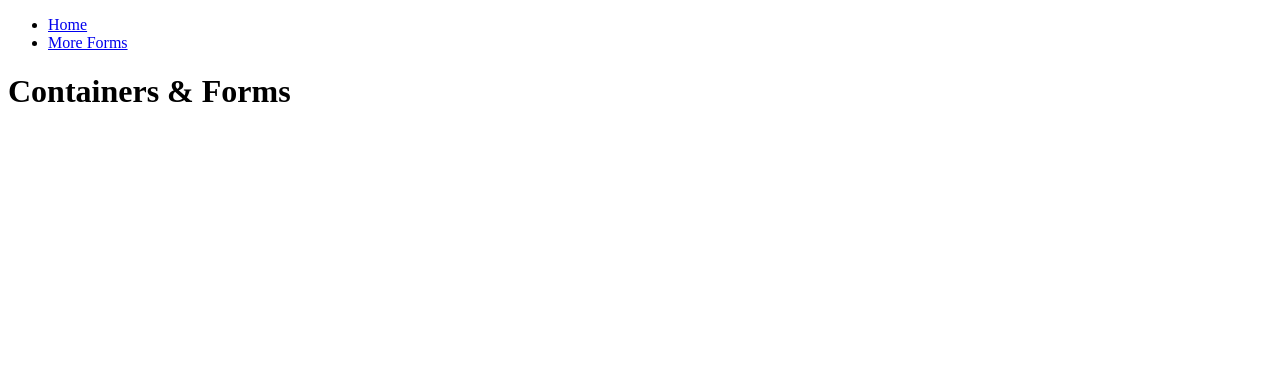
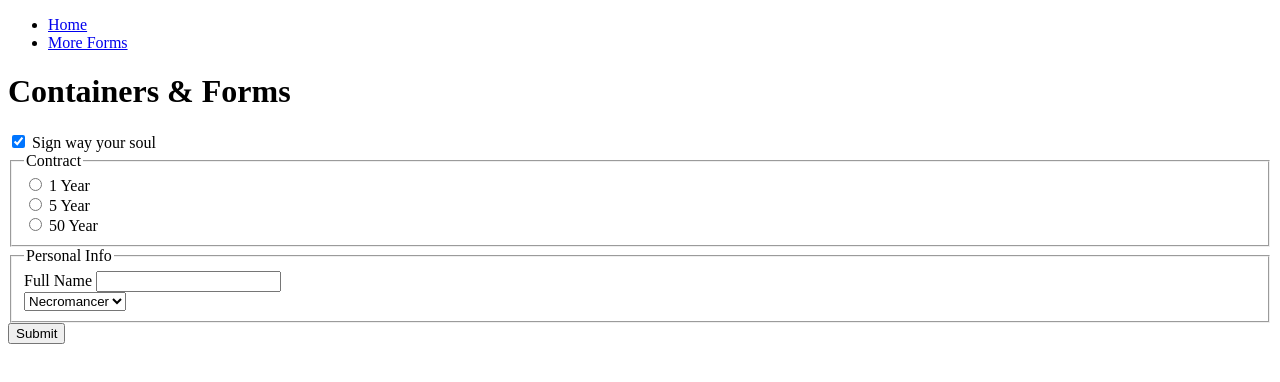
Before and after one commit to Kill0a/WEB-2025, a plain HTML site: page Week3/moreforms.html in a window 1280 px wide. Drawn offline with Linux system fonts and the light colour scheme.

Commit message:
WEEK 3 Lab2

```diff
--- a/Week3/moreforms.html
+++ b/Week3/moreforms.html
@@ -18,5 +18,85 @@
     </nav>
 
     <h1>Containers & Forms</h1>
+
+    <form action="moreforms.html" method="get">
+      <div>
+        <input
+          type="checkbox"
+          name="soulContract"
+          id="soulContract"
+          checked
+          required
+          value="Signed"
+        />
+        <label for="soulContract">Sign way your soul</label>
+      </div>
+
+      <fieldset>
+        <legend>Contract</legend>
+
+        <div>
+          <input
+            type="radio"
+            name="lengthContract"
+            id="lengthContract1"
+            value="1"
+          />
+          <label for="lengthContract1">1 Year</label>
+        </div>
+
+        <div>
+          <input
+            type="radio"
+            name="lengthContract"
+            id="lengthContract2"
+            value="5"
+          />
+          <label for="lengthContract2">5 Year</label>
+        </div>
+
+        <div>
+          <input
+            type="radio"
+            name="lengthContract"
+            id="lengthContract3"
+            value="50"
+          />
+          <label for="lengthContract3">50 Year</label>
+        </div>
+      </fieldset>
+
+      <fieldset>
+        <legend>Personal Info</legend>
+
+        <div>
+          <label for="fullname">Full Name</label>
+          <input
+            type="text"
+            name="fullname"
+            id="fullname"
+            required
+            list="commonNames"
+          />
+
+          <datalist id="commonNames">
+            <option value="Scrappy">Scrappy</option>
+            <option value="Meowth">Meowth</option>
+            <option value="Human">Human</option>
+          </datalist>
+        </div>
+
+        <select name="title" id="title">
+          <option value="Necromancer">Necromancer</option>
+          <option value="Jester">Jester</option>
+          <option value="Rouge">Rouge</option>
+          <option value="Janitor"></option>
+        </select>
+      </fieldset>
+
+      <div>
+        <input type="submit" value="Submit" />
+      </div>
+    </form>
   </body>
 </html>
```
Also changed, not shown: Week3/W3Lab.html (added, +62 -0 lines).
